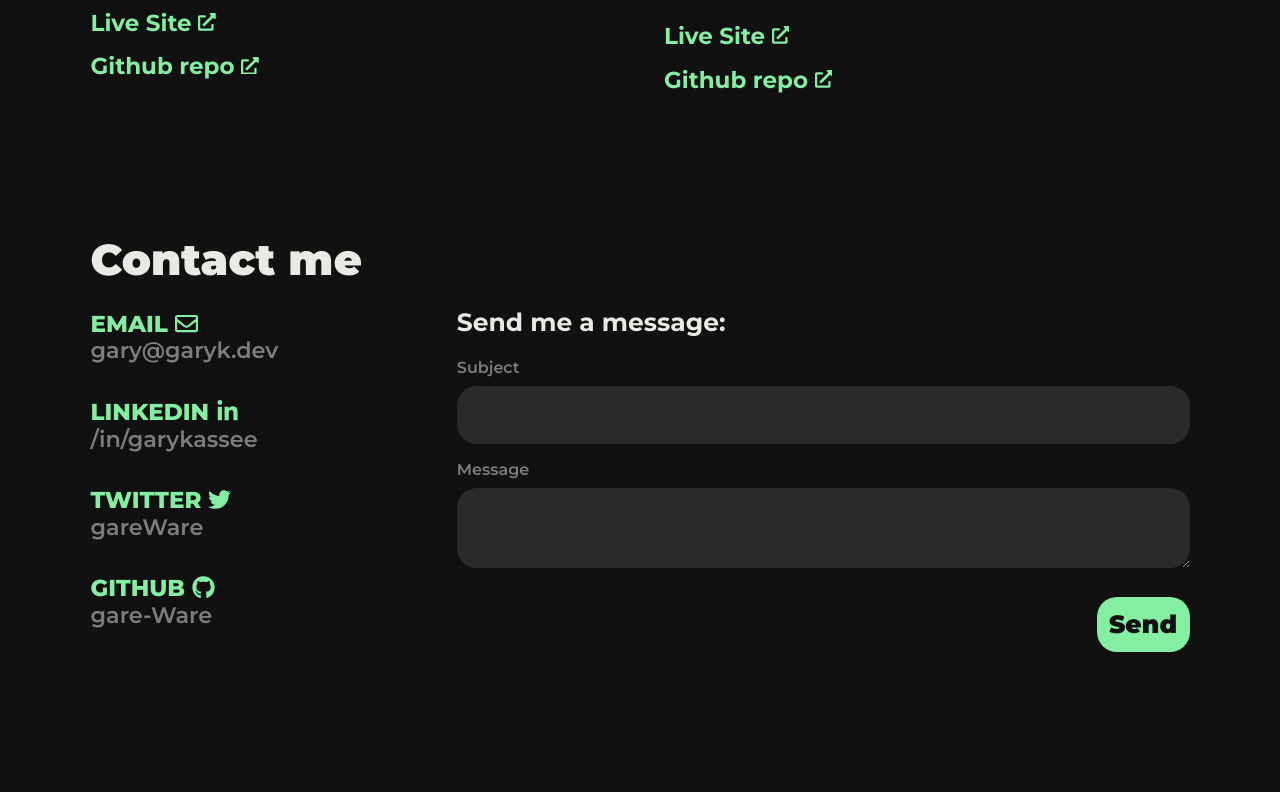
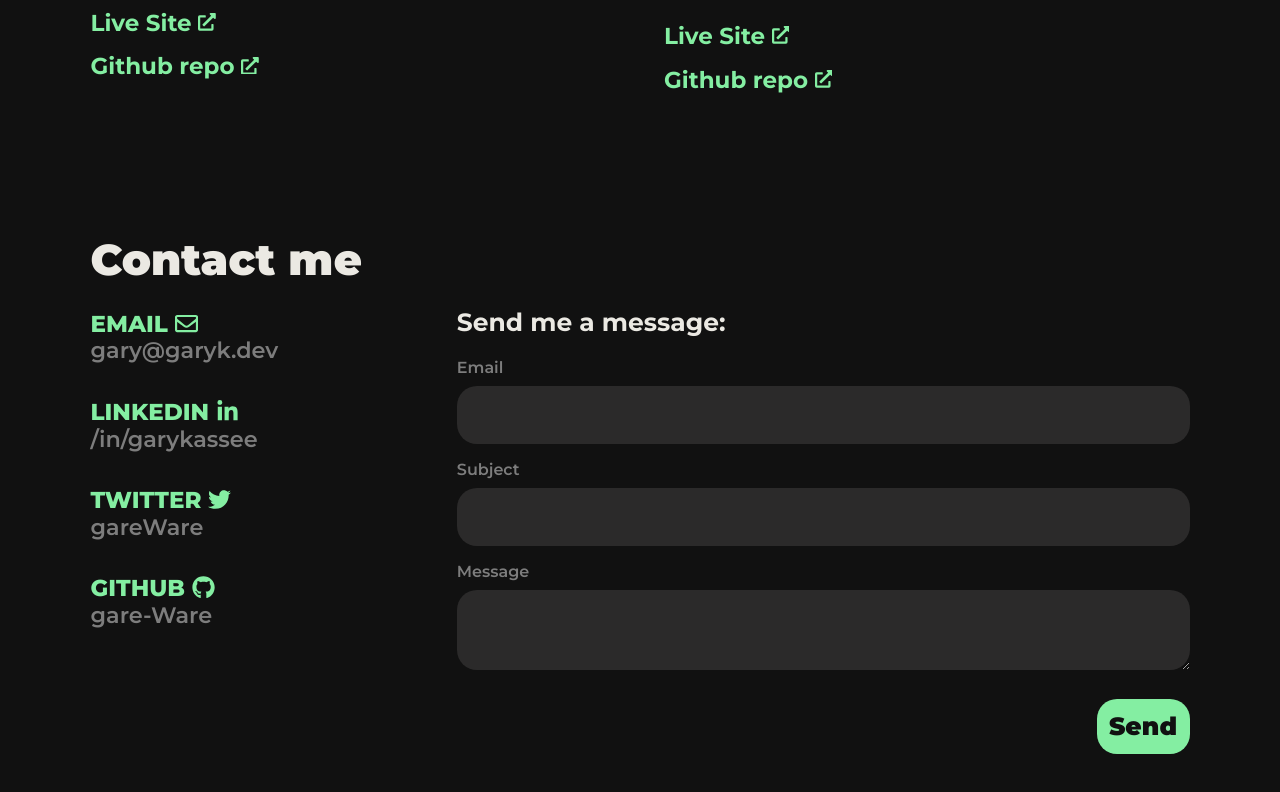
Before and after one commit to gare-Ware/garyk-portfolio, a React (Create React App) app: page / in a window 1280 px wide. Shown: the part 2439-3231 px from the top of the page. Built offline with nearby package versions, Linux system fonts and the light colour scheme.

Commit message:
Beta build
Added emailjs form functionality

```diff
--- a/package.json
+++ b/package.json
@@ -3,9 +3,11 @@
   "version": "0.1.0",
   "private": true,
   "dependencies": {
+    "@emailjs/browser": "^3.5.0",
     "@testing-library/jest-dom": "^5.16.3",
     "@testing-library/react": "^12.1.4",
     "@testing-library/user-event": "^13.5.0",
+    "email-js": "^2.0.2",
     "react": "^17.0.2",
     "react-dom": "^17.0.2",
     "react-icons": "^4.3.1",
--- a/src/Components/Contact.js
+++ b/src/Components/Contact.js
@@ -1,18 +1,36 @@
-import { useState } from 'react'
+import emailjs from '@emailjs/browser'
+import { useState, useRef } from 'react'
 import { FaRegEnvelope, FaLinkedinIn, FaTwitter, FaGithub } from 'react-icons/fa'
 
 export default function Contact() {
-
-    const [subjectInput, setSubjectInput] = useState("")
-    const [messageInput, setMessageInput] = useState("")
+    const form = useRef()
+    const [formInput, setFormInput] = useState({
+        emailInput: "",
+        subjectInput: "",
+        messageInput: ""
+    })
 
     const handleChange = e => {
-        const value = e.target.value
-        const name = e.target.name
-        name === 'subjectInput'
-            ? setSubjectInput(value)
-            : setMessageInput(value)
+        const { name, value } = e.target
+        setFormInput(prevInput => ({
+            ...prevInput,
+            [name]: value
+        }))
     }
+
+    // add loading indicator while form submitting
+    const handleSubmit = e => {
+        e.preventDefault();
+        emailjs.sendForm('service_zgnvac9', 'template_7eyss0i', form.current, 'LvJXPFneuivSpJduu')
+        .then((result) => {
+            console.log(result.text);
+            window.location.reload(false)
+        }, (error) => {
+            console.log(error.text);
+        });
+    }
+
+    const { emailInput, subjectInput, messageInput } = formInput
 
     return (
         <div id='contact' className="container contact">
@@ -37,8 +55,17 @@ export default function Contact() {
             </div>
             <div className='contact__message'>
                 <h2 className="contact__message-header">Send me a message:</h2>
-
-                <form id='message' className='contact__message-form'>
+                <form ref={form} onSubmit={handleSubmit} className='contact__message-form'>
+                <label>
+                        Email
+                        <input
+                            name='emailInput'
+                            type='email'
+                            value={emailInput}
+                            onChange={handleChange}
+                            required
+                        />
+                    </label>
                     <label>
                         Subject
                         <input
@@ -52,7 +79,6 @@ export default function Contact() {
                         Message
                         <textarea
                             name='messageInput'
-                            type='text'
                             value={messageInput}
                             onChange={handleChange}
                             required
@@ -60,7 +86,6 @@ export default function Contact() {
                     </label>
                     <button type='submit'>Send</button>
                 </form>
-
             </div>
         </div>
     )
```
Also changed, not shown: 1 other file (tests, documents, lock files or other folders).
